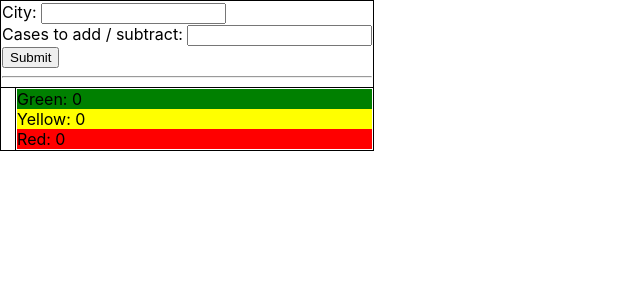
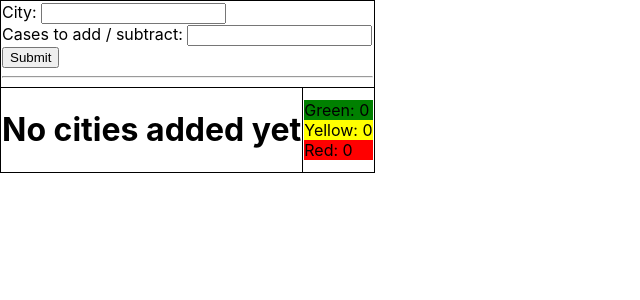
Before and after one commit to ameedf/corona-cities, a React (Create React App) app: page / in a window 1280 px wide. Shown: the top 300 px of the page, without its empty margins (0-640 px from the left). Built offline with nearby package versions, Linux system fonts and the light colour scheme; the HTML template or start-up script is replaced by a standard one.

Commit message:
added h1 when no cities found

```diff
--- a/src/components/CitiesPage.js
+++ b/src/components/CitiesPage.js
@@ -34,6 +34,7 @@ class CitiesPage extends Component {
           <tr>
             <td>
               {this.state.cities.length > 0 && <CasesPerCityList cities={this.state.cities} />}
+              {this.state.cities.length === 0 && <h1>No cities added yet</h1>}
             </td>
             <td>
               <Statistics cities={this.state.cities} />
```
